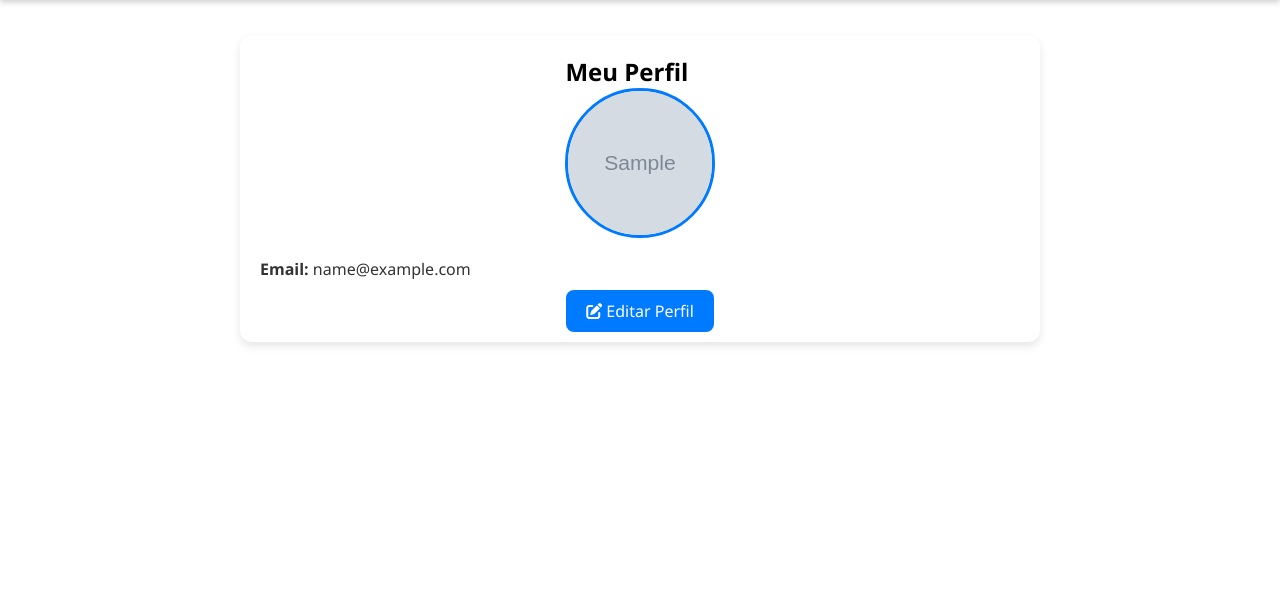
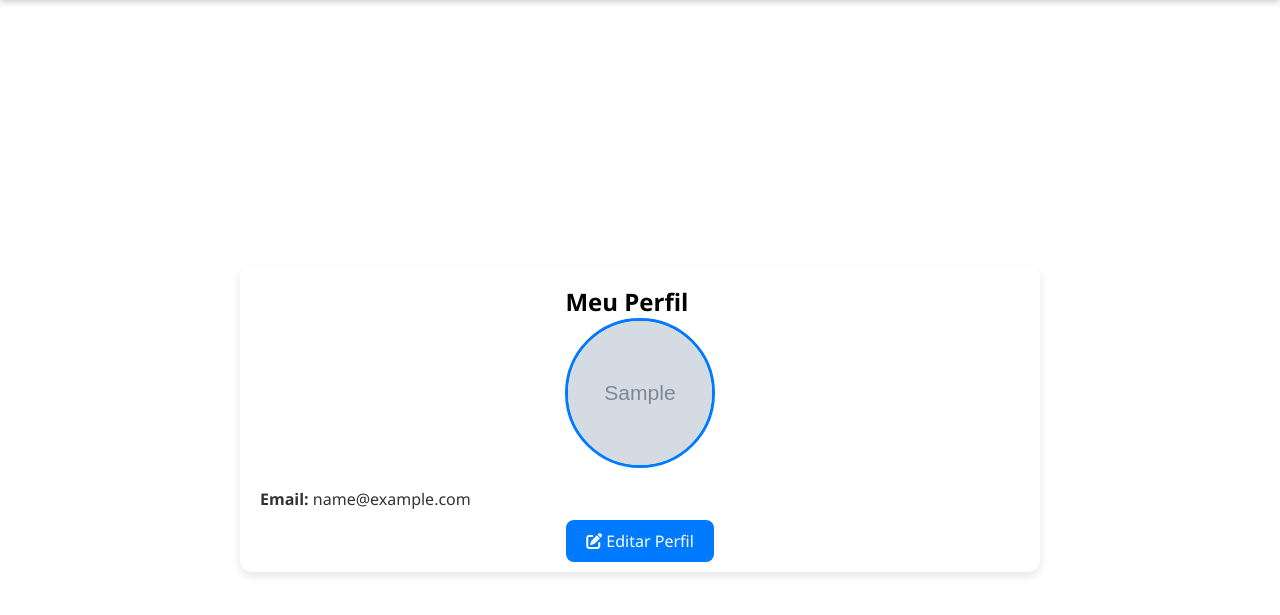
Before and after one commit to victorkoba/desafio-php-dev-exerience, a PHP site: page /php/perfil.php in a window 1280 px wide. Shown: the part 85-700 px from the top of the page. Run offline with PHP 8.4, Linux system fonts and the light colour scheme; the visitor is signed in with stand-in values (Sample User, id 1); tables that the repository leaves empty or names only in its code hold one stand-in row (values such as "Sample post"); grey boxes marked "Sample" are stand-in pictures; some libraries are stand-ins or nearby versions.

Commit message:
perfil zocatelli

```diff
--- a/php/perfil.php
+++ b/php/perfil.php
@@ -92,7 +92,7 @@ header {
 /* ===== Perfil Container branco ===== */
 .perfil-container {
     max-width: 800px;
-    margin: 120px auto 50px auto; /* espaço topo para header fixo */
+    margin: 350px auto 50px auto; /* espaço topo para header fixo */
     padding: 20px;
     background: #ffffff; /* fundo branco */
     border-radius: 12px;
```
